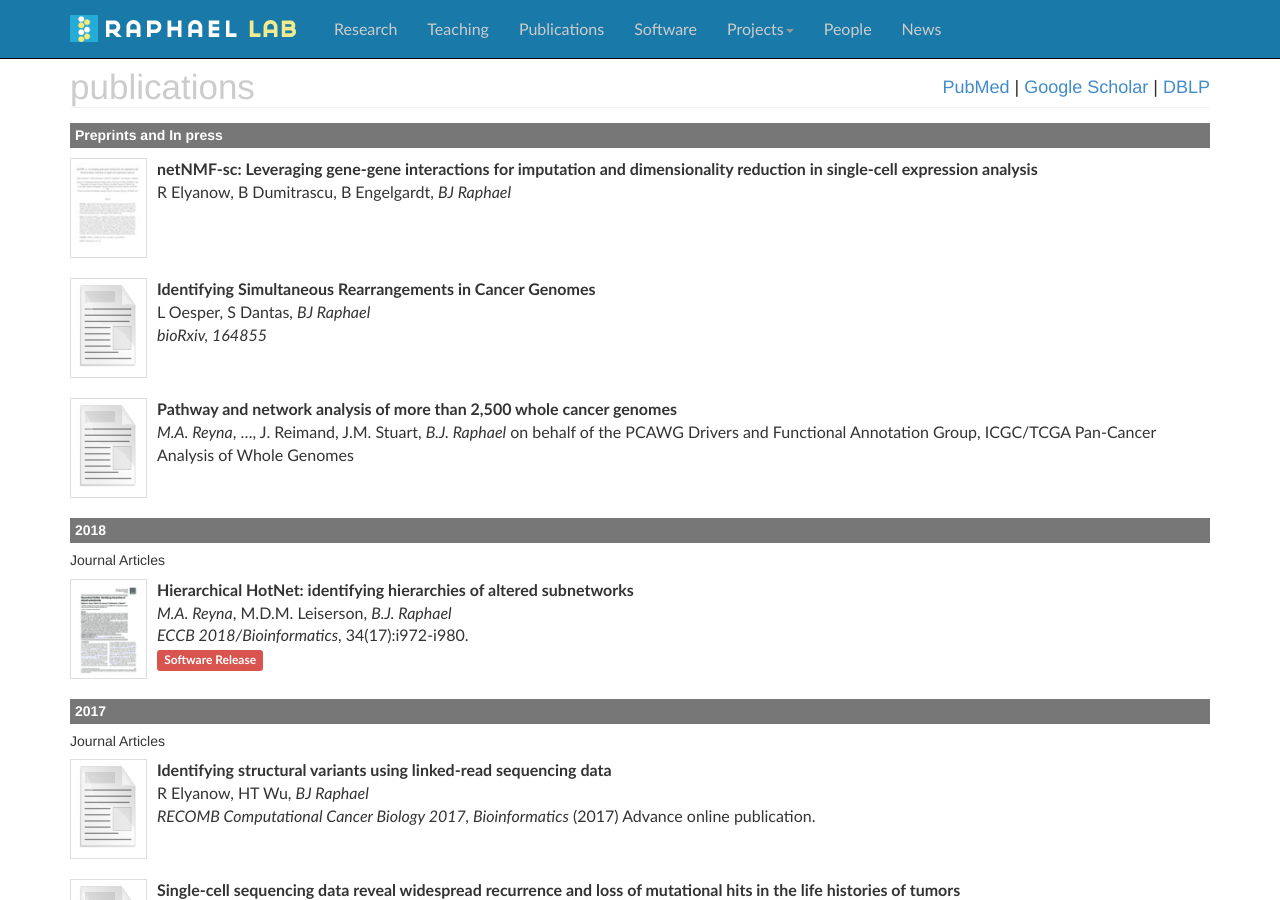
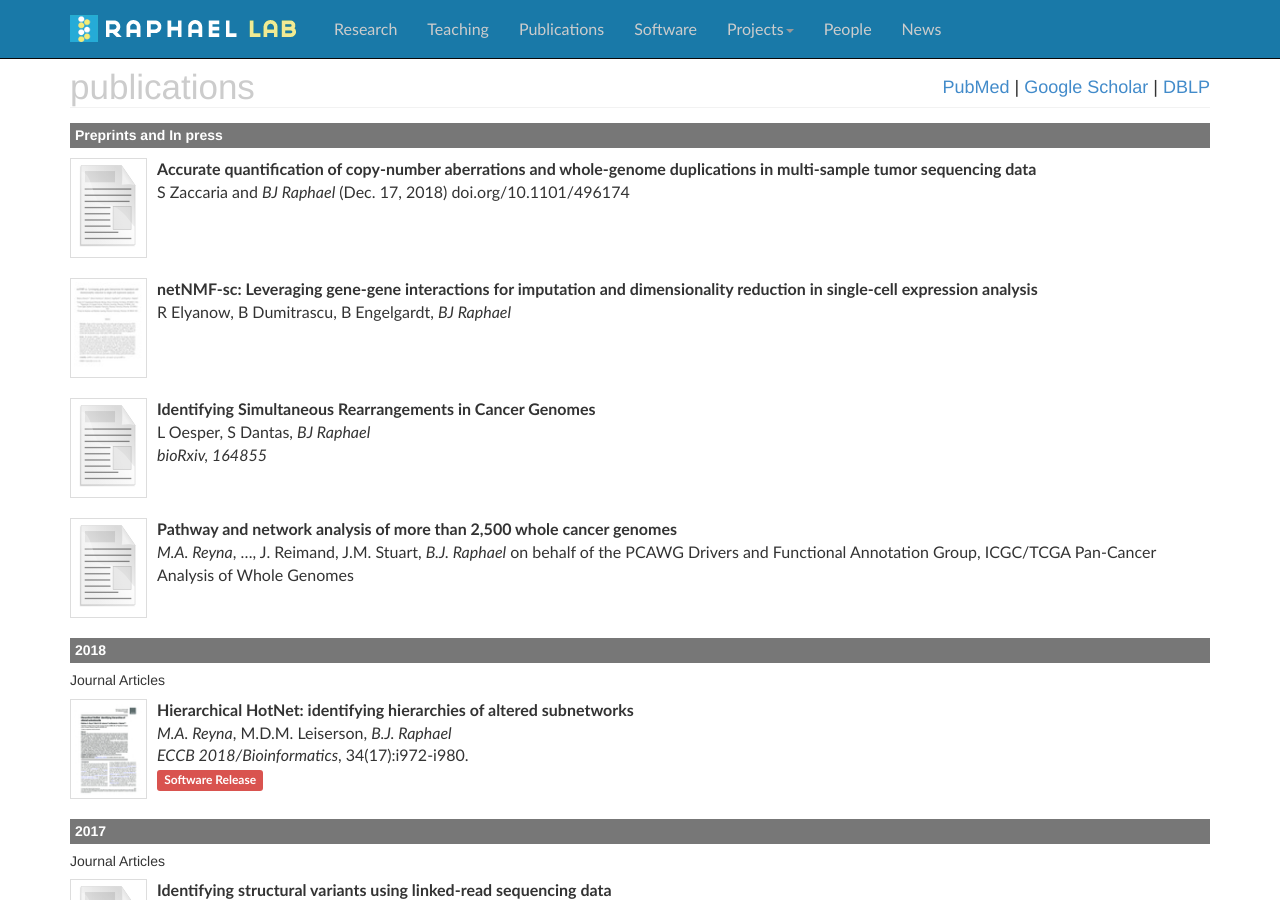
Before and after one commit to raphael-group/raphael-group.github.io, a Jekyll site: the page built from publications/index.md, in a window 1280 px wide and 900 px high. Built offline with Jekyll 4.4.1, drawn with Linux system fonts in a browser that asks for light colours; nearby versions of some CDN libraries; comment, search, counter and statistics services are not loaded.

Commit message:
Add HATCHet publication

```diff
--- a/publications/index.md
+++ b/publications/index.md
@@ -9,6 +9,16 @@
 # publications
 
 ### Preprints and In press ###
+
+
+* [![HATCHet](../assets/img/papers/missing.svg)](https://www.biorxiv.org/content/10.1101/496174v1)
+**Accurate quantification of copy-number aberrations and whole-genome duplications in multi-sample tumor sequencing data**
+
+	S Zaccaria and _BJ Raphael_
+	(Dec. 17, 2018)
+	doi.org/10.1101/496174
+
+
 * [![netNMF-sc](../assets/img/papers/netNMF-sc.jpg)](https://www.biorxiv.org/content/10.1101/544346v1)
 **netNMF-sc: Leveraging gene-gene interactions for imputation and dimensionality reduction in single-cell expression analysis**
 
```
